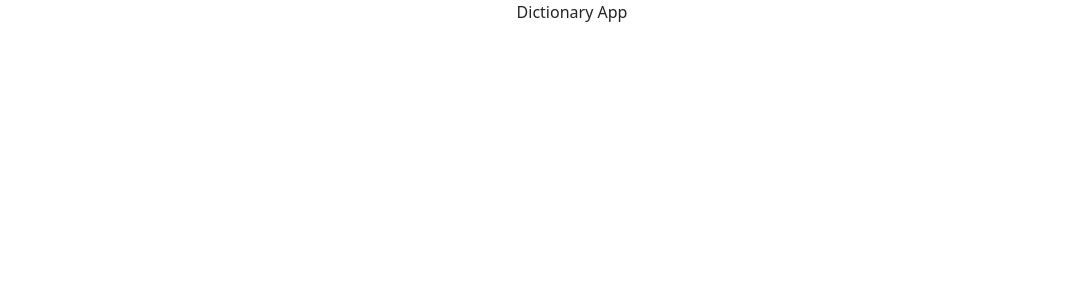
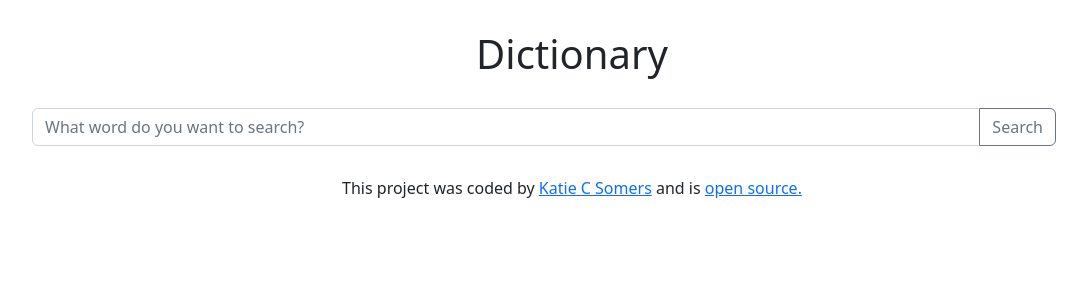
Before and after one commit to katiecsomers/dictionary-app, a React (Create React App) app: page / in a window 1280 px wide. Shown: the top 300 px of the page, without its empty margins (68-1155 px from the left). Built offline with nearby package versions, Linux system fonts and the light colour scheme.

Commit message:
added search form

```diff
--- a/src/App.css
+++ b/src/App.css
@@ -1,3 +1,11 @@
 .App {
 	text-align: center;
 }
+
+.App header {
+	margin: 30px;
+}
+
+.App footer {
+	margin: 30px;
+}
--- a/src/App.js
+++ b/src/App.js
@@ -1,10 +1,34 @@
 import "./App.css";
 import "bootstrap/dist/css/bootstrap.min.css";
+import Dictionary from "./Dictionary";
 
 function App() {
 	return (
 		<div className="App">
-			<header className="App-header">Dictionary App</header>
+			<header>
+				<h1>Dictionary</h1>
+			</header>
+			<main>
+				<Dictionary />
+			</main>
+			<footer>
+				This project was coded by{" "}
+				<a
+					href="https://legendary-squirrel-36425c.netlify.app/"
+					target={"_blank"}
+					rel={"noreferrer"}
+				>
+					Katie C Somers
+				</a>{" "}
+				and is{" "}
+				<a
+					href="https://github.com/katiecsomers/shecodes-react-weather-app"
+					target={"_blank"}
+					rel={"noreferrer"}
+				>
+					open source.
+				</a>
+			</footer>
 		</div>
 	);
 }
--- /dev/null
+++ b/src/Dictionary.css
@@ -0,0 +1,4 @@
+.Dictionary form {
+	margin: 30px 100px;
+	max-width: 80%;
+}
--- /dev/null
+++ b/src/Dictionary.js
@@ -0,0 +1,38 @@
+import React, { useState } from "react";
+import "./Dictionary.css";
+
+export default function Dictionary() {
+	const [searchedWord, setSearchedWord] = useState();
+
+	function updateWord(event) {
+		console.log(event);
+		setSearchedWord(event.target.value);
+	}
+
+	function handleSubmit(event) {
+		event.preventDefault();
+		console.log(searchedWord);
+	}
+
+	return (
+		<div className="Dictionary">
+			<form
+				className="input-group mb-3"
+				onSubmit={handleSubmit}
+			>
+				<input
+					type="text"
+					className="form-control"
+					placeholder="What word do you want to search?"
+					onChange={updateWord}
+				/>
+				<button
+					className="btn btn-outline-secondary"
+					type="button"
+				>
+					Search
+				</button>
+			</form>
+		</div>
+	);
+}
```
